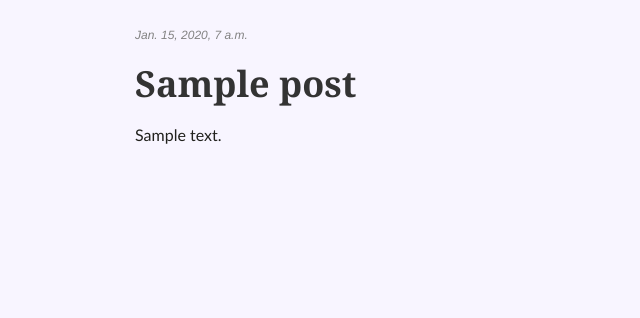
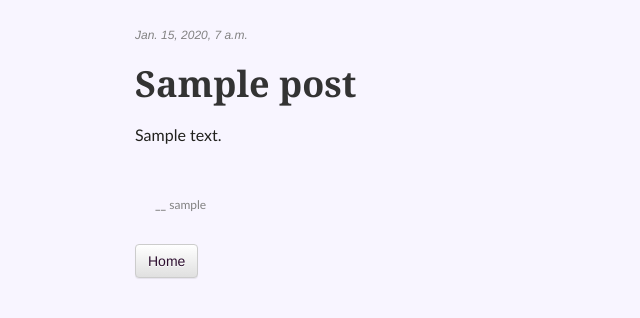
Before and after one commit to vonhappatsch/djangogirls-blog, a Django app: page /post/1 in a window 1280 px wide. Shown: the part 277-595 px from the top of the page, without its empty margins (0-640 px from the left). Run offline with Django 3.2, Linux system fonts and the light colour scheme; tables that the repository leaves empty hold one stand-in row (values such as "Sample post"); some libraries are stand-ins or nearby versions.

Commit message:
Minor fixes

```diff
--- a/blog/static/css/blog.css
+++ b/blog/static/css/blog.css
@@ -82,3 +82,7 @@ h1, h2, h3, h4 {
     font-size: 12px;
     margin-left: 20px;
 }
+
+.btn {
+    color: #2e0f30;
+}
--- a/blog/templates/blog/post_detail.html
+++ b/blog/templates/blog/post_detail.html
@@ -12,5 +12,9 @@
         {% endif %}
         <h1>{{ post.title }}</h1>
         <p>{{ post.text|linebreaksbr }}</p>
+        <br>
+        <p id="author"><b>__</b> {{ post.author }}</p>
+        <br>
+        <a class="btn btn-default" href="{% url 'post_list' %}">Home</a>
     </div>
 {% endblock %}
```
